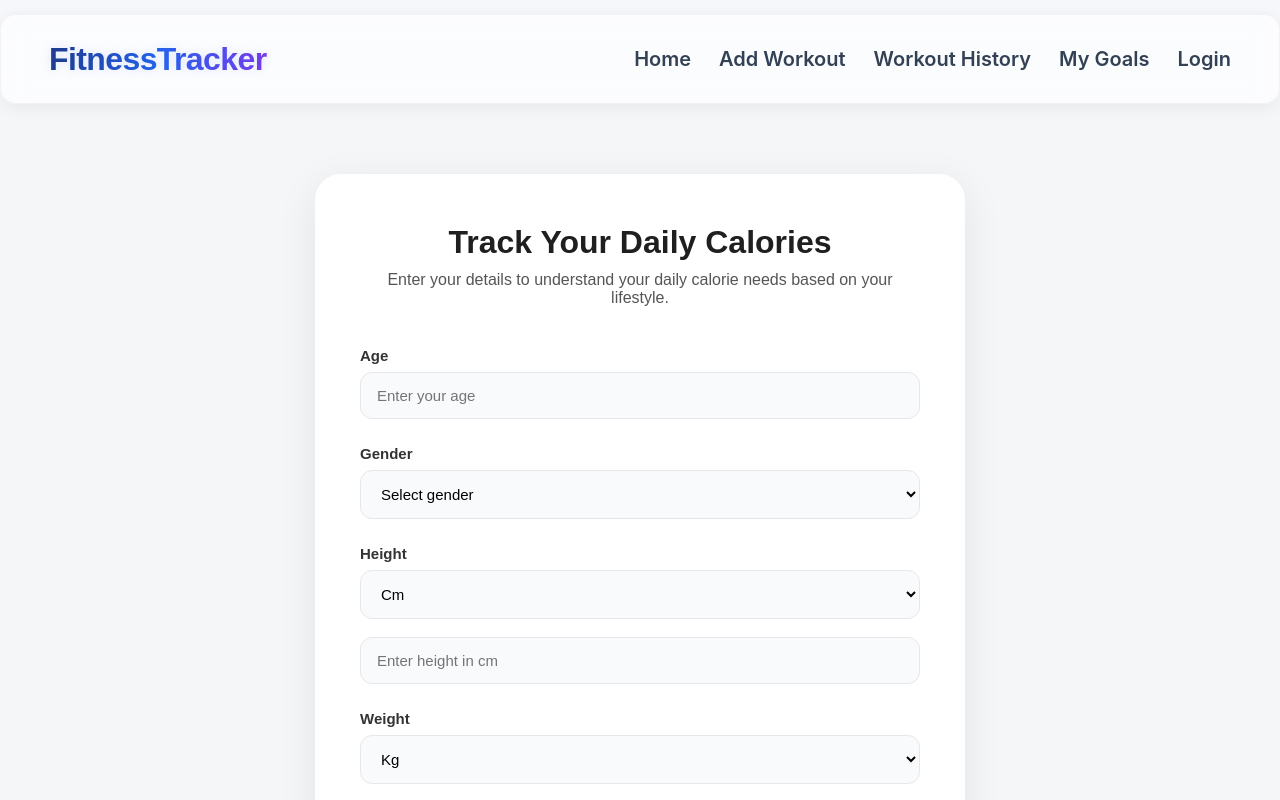
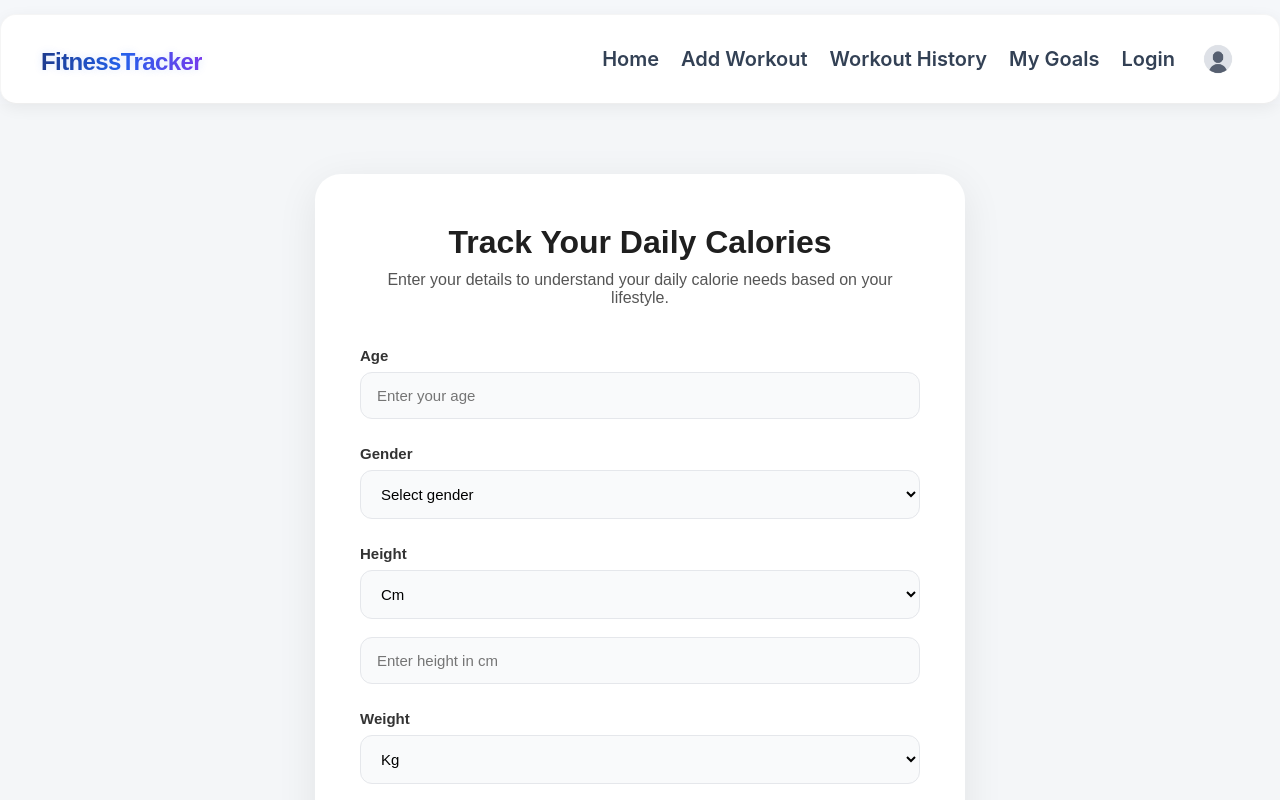
Before and after one commit to ashug21/FitnessTracker, a React (Vite) app: page /track-calories in a window 1280 px wide. Shown: the top 800 px of the page. Built offline with nearby package versions, Linux system fonts and the light colour scheme; no server answers.

Commit message:
Added User Avatar

```diff
--- a/package.json
+++ b/package.json
@@ -16,7 +16,8 @@
     "react": "^19.2.0",
     "react-chartjs-2": "^5.3.1",
     "react-dom": "^19.2.0",
-    "react-router-dom": "^7.9.6"
+    "react-router-dom": "^7.9.6",
+    "react-toastify": "^11.0.5"
   },
   "devDependencies": {
     "@eslint/js": "^9.39.1",
--- a/src/App.jsx
+++ b/src/App.jsx
@@ -1,4 +1,4 @@
-import React from 'react'
+import React,{lazy,Suspense} from 'react'
 import {Route , Routes} from 'react-router-dom'
 import Home from './Pages/Home/Home'
 import AddWorkout from './Pages/AddWorkout/AddWorkout'
@@ -8,7 +8,7 @@ import SeeGoals from './Pages/SeeGoals/SeeGoals'
 import Login from './Components/Login/Login'
 import Signup from './Components/Signup/Signup'
 import Track from './Components/TrackCalories/Track'
-import Splits from './Pages/WorkoutSplits/Splits'
+const Splits = lazy(() => import("./Pages/WorkoutSplits/Splits"));
 import ScrollToTop from "./Components/ScrollToTop";
 import PushPullLeg from './Components/workoutSplitsInfo/PushPullLeg'
 import BroSplit from './Components/workoutSplitsInfo/BroSplit'
@@ -18,18 +18,20 @@ import Phul from './Components/workoutSplitsInfo/Phul'
 import Phat from './Components/workoutSplitsInfo/Phat'
 import Arnold from './Components/workoutSplitsInfo/Arnold'
 import CheckGoals from './Pages/CheckGoals/CheckGoals'
-import AboutSupplements from './Pages/AboutSupplements/AboutSupplements'
+const AboutSupplements = lazy(() => import("./Pages/AboutSupplements/AboutSupplements"));
 import About from './Pages/About/About'
 import Fooditems from './Pages/FoodItems/Fooditems'
-import ExerciseDetails from './Pages/ExerciseDetails/ExerciseDetails'
-import ExercisesData from './Pages/ExercisesData/ExercisesData'
+const ExerciseDetails = lazy(() => import("./Pages/ExerciseDetails/ExerciseDetails"));
+const ExercisesData = lazy(() => import("./Pages/ExercisesData/ExercisesData"));
 import AuthenticateUser from './Components/AuthenticateUser'
+import Loading from './Components/Loading/Loading'
 
 
 const App = () => {
   return (
     <div>
       <ScrollToTop/>
+      <Suspense fallback={<Loading/>}>
       <Routes>
         <Route path='/' element={<Home/>} />
         <Route path='/add-workout' element={<AuthenticateUser> <AddWorkout/></AuthenticateUser>} />
@@ -54,6 +56,7 @@ const App = () => {
         <Route path='/exercise-details' element={<ExerciseDetails/>} />
         <Route path='/exercise-details/:id' element={<ExercisesData/>} />
       </Routes>
+      </Suspense>
     </div>
   )
 }
--- /dev/null
+++ b/src/Components/Loading/Loading.css
@@ -0,0 +1,29 @@
+.loading-wrapper50 {
+    height: 100vh;
+    display: flex;
+    align-items: center;
+    justify-content: center;
+    background: white;
+    animation: fadeIn 0.4s ease-out;
+
+}
+
+.loading50 {
+    font-size: 3rem;
+    font-weight: 700;
+   background: black;
+    -webkit-background-clip: text;
+    color: transparent;
+    animation: glow 1.6s infinite alternate ease-in-out;
+    letter-spacing: 2px;
+}
+
+@keyframes glow {
+    0% { opacity: 0.4; transform: scale(0.96); }
+    100% { opacity: 1; transform: scale(1); }
+}
+
+@keyframes fadeIn {
+    from { opacity: 0; transform: translateY(10px); }
+    to { opacity: 1; transform: translateY(0); }
+}
--- /dev/null
+++ b/src/Components/Loading/Loading.jsx
@@ -0,0 +1,16 @@
+import React from 'react'
+import Navbar from '../Navbar/Navbar'
+import './Loading.css'
+
+const Loading = () => {
+  return (
+    <div>
+      <Navbar/>
+      <div className="loading-wrapper50">
+        <h1 className='loading50'>Loading...</h1>
+      </div>
+    </div>
+  )
+}
+
+export default Loading
--- a/src/Components/Navbar/Navbar.css
+++ b/src/Components/Navbar/Navbar.css
@@ -12,11 +12,9 @@
   border: 1px solid rgba(0, 0, 0, 0.04);
   box-shadow: 0 4px 16px rgba(0, 0, 0, 0.06);
   height: 90px;
-
-  /* 🔥 REQUIRED FIXES */
   position: relative !important;
-  z-index: 999999 !important;      /* keeps navbar above all content */
-  pointer-events: auto !important; /* ensures clicks always work */
+  z-index: 999999 !important;
+  pointer-events: auto !important;
 }
 
 /* LOGO */
@@ -24,13 +22,10 @@
   font-size: 32px;
   font-weight: 800;
   letter-spacing: -0.6px;
-
   cursor: pointer;
-
   background: linear-gradient(90deg, #1e3a8a, #2563eb, #7c3aed);
   -webkit-background-clip: text;
   -webkit-text-fill-color: transparent;
-
   text-shadow: 0px 0px 8px rgba(37, 99, 235, 0.15);
 }
 
@@ -63,7 +58,6 @@
   cursor: pointer;
 }
 
-/* Underline hover effect */
 .ft-links1 li a::after {
   content: "";
   position: absolute;
@@ -108,3 +102,73 @@
     font-size: 26px;
   }
 }
+
+/* AVATAR WRAPPER */
+.default-class-1 {
+  display: flex;
+  align-items: center;
+  justify-content: center;
+}
+
+/* AVATAR IMAGE */
+.default-img1 {
+  width: 42px;
+  height: 42px;
+  border-radius: 50%;
+  object-fit: cover;
+  cursor: pointer;
+  border: 2px solid #2563eb;
+  box-shadow: 0 2px 6px rgba(0, 0, 0, 0.08);
+  transition: transform 0.25s ease, box-shadow 0.25s ease;
+}
+
+.default-img1:hover {
+  transform: scale(1.08);
+  box-shadow: 0 4px 10px rgba(0, 0, 0, 0.12);
+}
+
+
+.ft-nav1 {
+  width: 100%;
+  padding: 18px 40px;
+  display: flex;
+  align-items: center;
+  justify-content: space-between;
+  background: #ffffff;
+  border-bottom: 1px solid #eee;
+}
+
+.ft-logo1 a {
+  font-size: 24px;
+  font-weight: 700;
+  color: #235656;
+  text-decoration: none;
+}
+
+.ft-links1 {
+  display: flex;
+  align-items: center;
+  gap: 22px;
+  list-style: none;
+}
+
+.ft-links1 a {
+  text-decoration: none;
+  color: #235656;
+  font-size: 16px;
+  font-weight: 500;
+}
+
+.ft-avatar-container1 {
+  display: flex;
+  align-items: center;
+  justify-content: center;
+}
+
+.ft-avatar-img1 {
+  width: 42px;
+  height: 42px;
+  border-radius: 50%;
+  object-fit: cover;
+  background: #e5e5e5;
+}
--- a/src/Components/Navbar/Navbar.jsx
+++ b/src/Components/Navbar/Navbar.jsx
@@ -1,27 +1,49 @@
-import React, { useState, useEffect } from "react";
-import { Link, useNavigate } from "react-router-dom";
+import React, { useState, useEffect, use } from "react";
+import { Link } from "react-router-dom";
 import "./Navbar.css";
-import { getAuth, createUserWithEmailAndPassword, onAuthStateChanged, signOut } from "firebase/auth";
-import { app, analytics } from '../../../Firebase';
+import { getAuth, onAuthStateChanged, signOut } from "firebase/auth";
+import { app } from "../../../Firebase";
+import Default_img from "../../assets/Default.png";
+import guest from '../../assets/Guest.png'
 
 const auth = getAuth(app);
 
 export default function Navbar() {
-
-  const navigate = useNavigate();
+  const [user, setUser] = useState(null);
+  const [avatar, setAvatar] = useState(null);
 
   const Logout = async () => {
     await signOut(auth);
+  };
+
+
+  // This is used when user has choosed guest login
+  useEffect(() => {
+    onAuthStateChanged(auth , user => {
+      if(user){
+        if (auth.currentUser && auth.currentUser.email === "admin@gmail.com") {
+           setAvatar(guest);
           }
+      }
+    })
+  })
 
-  const [user, setUser] = useState(null);
 
   useEffect(() => {
-    onAuthStateChanged(auth, user => {
-      if (user) {
-        setUser(user);
+    onAuthStateChanged(auth, (loggedUser) => {
+      if (loggedUser) {
+        setUser(loggedUser);
+
+
+        const googlePhoto = loggedUser.photoURL ||
+          (loggedUser.providerData &&
+            loggedUser.providerData[0] &&
+            loggedUser.providerData[0].photoURL);
+
+        setAvatar(googlePhoto || null);
       } else {
         setUser(null);
+        setAvatar(null);
       }
     });
   }, []);
@@ -34,17 +56,35 @@ export default function Navbar() {
         </h1>
 
         <ul className="ft-links1">
-          <li><Link to="/">Home</Link></li>
-          <li><Link to="/add-workout">Add Workout</Link></li>
-          <li><Link to="/see-workout">Workout History</Link></li>
-          <li><Link to="/see-goals">My Goals</Link></li>
-          <li><Link to="/login">Login</Link></li>
+          <li>
+            <Link to="/">Home</Link>
+          </li>
+          <li>
+            <Link to="/add-workout">Add Workout</Link>
+          </li>
+          <li>
+            <Link to="/see-workout">Workout History</Link>
+          </li>
+          <li>
+            <Link to="/see-goals">My Goals</Link>
+          </li>
+          <li>
+            <Link to="/login">Login</Link>
+          </li>
+
+          <div className="ft-avatar-container1">
+            <img
+              className="ft-avatar-img1"
+              src={Default_img}
+              alt="default-avatar"
+              referrerPolicy="no-referrer"
+            />
+          </div>
         </ul>
       </nav>
     );
   }
 
-  else {
   return (
     <nav className="ft-nav1">
       <h1 className="ft-logo1">
@@ -52,13 +92,31 @@ export default function Navbar() {
       </h1>
 
       <ul className="ft-links1">
-          <li><Link to="/">Home</Link></li>
-          <li><Link to="/add-workout">Add Workout</Link></li>
-          <li><Link to="/see-workout">Workout History</Link></li>
-          <li><Link to="/see-goals">My Goals</Link></li>
-          <li><Link onClick={Logout}>LogOut</Link></li>
+        <li>
+          <Link to="/">Home</Link>
+        </li>
+        <li>
+          <Link to="/add-workout">Add Workout</Link>
+        </li>
+        <li>
+          <Link to="/see-workout">Workout History</Link>
+        </li>
+        <li>
+          <Link to="/see-goals">My Goals</Link>
+        </li>
+        <li>
+          <Link onClick={Logout}>Logout</Link>
+        </li>
+
+        <div className="ft-avatar-container1">
+          <img
+            className="ft-avatar-img1"
+            src={avatar || Default_img}
+            alt="user-avatar"
+            referrerPolicy="no-referrer"
+          />
+        </div>
       </ul>
     </nav>
-    )
+  );
 }
-}
--- a/src/Components/TrackCalories/Track.jsx
+++ b/src/Components/TrackCalories/Track.jsx
@@ -73,7 +73,7 @@ export default function Track14() {
       return;
     }
 
-    // HEIGHT conversion
+
     let heightInCm = 0;
 
     if (heightMode === "cm") {
@@ -90,7 +90,7 @@ export default function Track14() {
       }
     }
 
-    // WEIGHT
+
     let weightInKg = Number(weightValue);
     if (weightUnit === "lbs") weightInKg *= 0.453592;
 
@@ -224,22 +224,34 @@ export default function Track14() {
 
           {result && (
   <div className="result-container14">
+
     <div className="result-card14">
       <h2 className="result-calories14">{Math.round(result)} kcal/day</h2>
-                <p className="result-description14">Maintenance calories.</p>
+      <p className="result-description14"><strong>Maintenance calories.</strong></p>
+      <p className="result-extra14">
+        This is the estimated number of calories you need to maintain your current weight.
+      </p>
     </div>
 
     <div className="result-card14">
       <h2 className="result-calories14">{Math.round(result) + 200} kcal/day</h2>
-                <p className="result-description14">Bulking calories.</p>
+      <p className="result-description14"><strong> Bulking calories.</strong></p>
+      <p className="result-extra14">
+        Slight calorie surplus recommended for clean muscle gain without excess fat.
+      </p>
     </div>
 
     <div className="result-card14">
       <h2 className="result-calories14">{Math.round(result) - 200} kcal/day</h2>
-                <p className="result-description14">Cutting calories.</p>
+      <p className="result-description14"><strong>Cutting calories.</strong> </p>
+      <p className="result-extra14">
+        A safe deficit to promote fat loss while preserving muscle mass.
+      </p>
     </div>
+
   </div>
 )}
+
         </div>
       </div>
 
--- a/src/main.jsx
+++ b/src/main.jsx
@@ -4,10 +4,12 @@ import './index.css'
 import App from './App.jsx'
 import { BrowserRouter } from 'react-router-dom'
 
+
 createRoot(document.getElementById('root')).render(
   <StrictMode>
     <BrowserRouter>
-    <App />
+      <App />
+
     </BrowserRouter>
-  </StrictMode>,
+  </StrictMode>
 )
```
Also changed, not shown: src/Components/Login/Login.jsx (+7 -0 lines), src/assets/Default.png (added), 1 other file (tests, documents, lock files or other folders). Lines whose indentation alone changed are shown as unchanged.
